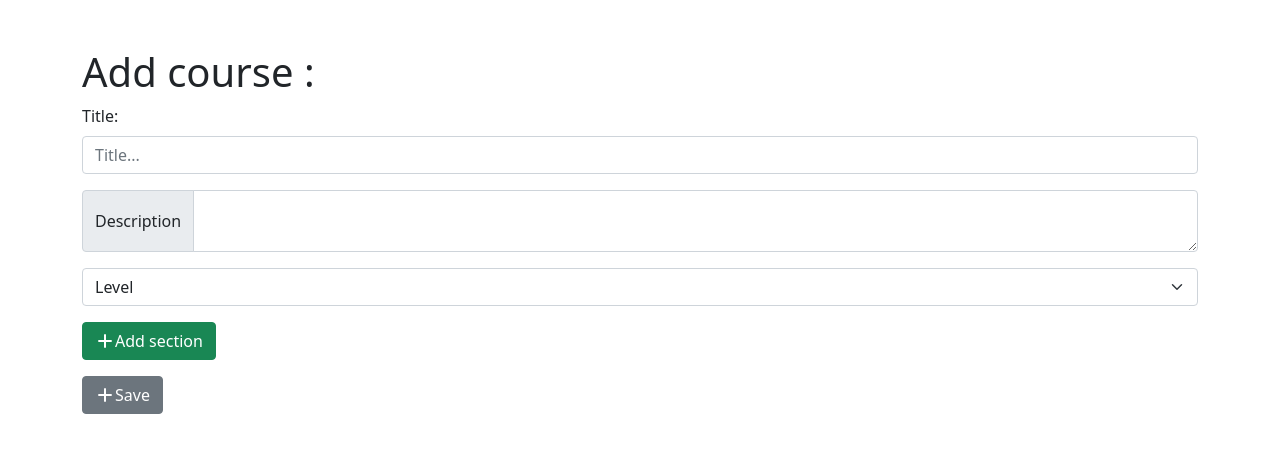
After one commit to MedMoawya02/cours_sections_brief, a PHP site: page /courses_create.php in a window 1280 px wide. The commit adds this page. Shown: the top 453 px of the page. Run offline with PHP 8.4, Linux system fonts and the light colour scheme; some libraries are stand-ins or nearby versions.

Commit message:
feat:l'integration du js pour afficher la section de l'ajout d'un section

```diff
--- /dev/null
+++ b/cours/courses_create.php
@@ -0,0 +1,56 @@
+<!-- // post
+insert
+lastid
+//insere loop section -->
+
+<!DOCTYPE html>
+<html lang="en">
+
+<head>
+    <meta charset="UTF-8">
+    <meta name="viewport" content="width=device-width, initial-scale=1.0">
+    <!-- bootsrtap link -->
+    <link href="https://cdn.jsdelivr.net/npm/bootstrap@5.0.2/dist/css/bootstrap.min.css" rel="stylesheet"
+        integrity="sha384-EVSTQN3/azprG1Anm3QDgpJLIm9Nao0Yz1ztcQTwFspd3yD65VohhpuuCOmLASjC" crossorigin="anonymous">
+    <!-- icons link -->
+    <link rel="stylesheet" href="https://cdnjs.cloudflare.com/ajax/libs/font-awesome/7.0.1/css/all.min.css"
+        integrity="sha512-2SwdPD6INVrV/lHTZbO2nodKhrnDdJK9/kg2XD1r9uGqPo1cUbujc+IYdlYdEErWNu69gVcYgdxlmVmzTWnetw=="
+        crossorigin="anonymous" referrerpolicy="no-referrer" />
+    <title>Courses</title>
+</head>
+
+<body>
+    <?php include '../infrastructure/config.php' ?>
+    <div class="container my-5">
+        <h1>Add course :</h1>
+        <form action="courses_create.php" method="post">
+
+            <div class="mb-3">
+                <label class="form-label">Title:</label>
+                <input type="text" class="form-control" id="formGroupExampleInput" placeholder="Title..." name="title">
+            </div>
+
+            <div class="input-group">
+                <span class="input-group-text">Description</span>
+                <textarea class="form-control" aria-label="With textarea" name="description"></textarea>
+            </div>
+
+            <select class="form-select mt-3" aria-label="Default select example" name="level">
+                <option selected>Level</option>
+                <option value="Débutant">Débutant</option>
+                <option value="Intermédiaire">Intermédiaire</option>
+                <option value="Avancé">Avancé</option>
+            </select>
+            <!-- div pour ajouter une section -->
+            <div id="sections">
+
+            </div>
+            <button class="btn btn-success mt-3" id="btnAddSection" type="button" ><i class="fa-solid fa-plus"></i>Add section</button><br>
+            <button class="btn btn-secondary mt-3" id="btnSave" type="button" ><i class="fa-solid fa-plus"></i>Save</button>
+        </form>
+    </div>
+
+    <script src="main.js"></script>
+</body>
+
+</html>
--- a/cours/courses_list.php
+++ b/cours/courses_list.php
@@ -21,13 +21,17 @@
             text-decoration: none;
             color: #fff;
         }
+        .btn{
+            color: #fff;
+            text-decoration: none;
+        }
     </style>
 </head>
 
 <body>
     <?php include '../infrastructure/config.php'; ?>
     <div class="container my-5">
-        <button class="btn btn-primary"><i class="fa-solid fa-plus"></i>New course</button>
+        <a href="courses_create.php"class="btn btn-primary"><i class="fa-solid fa-plus"></i>New course</a>
         <table class="table table-hover mt-3">
             <tr>
                 <th>id</th>
--- /dev/null
+++ b/cours/main.js
@@ -0,0 +1,52 @@
+let btnAddSection = document.getElementById('btnAddSection');
+let sectionsDiv = document.getElementById('sections');
+let formAddSection = document.getElementById('formAddSection');
+btnAddSection.addEventListener('click', () => {
+  /*   sectionsDiv.innerHTML+=`
+           <div class="mb-3">
+                <div class="mb-3">
+                <input type="hidden" class="form-control" id="formGroupExampleInput" placeholder="Title..." name="course_id">
+            </div>
+
+            <div class="mb-3">
+                <label class="form-label">Title of section:</label>
+                <input type="text" class="form-control" id="formGroupExampleInput" placeholder="Title..." name="SectionTitle">
+            </div>
+
+            <div class="input-group mb-3">
+                <span class="input-group-text">Content</span>
+                <textarea class="form-control" aria-label="With textarea" name="content"></textarea>
+            </div>
+
+            <div class="input-group">
+                <span class="input-group-text">Position</span>
+                <input type="number" class="form-control"  name="position">
+            </div>
+            <button class="btn btn-secondary mt-3" id="btnAdd"><i class="fa-solid fa-plus"></i>Save</button>
+        </div>
+    ` */
+    let div=document.createElement('div');
+    div.innerHTML=`
+           <div class="mb-3">
+                <div class="mb-3">
+                <input type="hidden" class="form-control" id="formGroupExampleInput" placeholder="Title..." name="course_id">
+            </div>
+
+            <div class="mb-3">
+                <label class="form-label">Title of section:</label>
+                <input type="text" class="form-control" id="formGroupExampleInput" placeholder="Title..." name="SectionTitle">
+            </div>
+
+            <div class="input-group mb-3">
+                <span class="input-group-text">Content</span>
+                <textarea class="form-control" aria-label="With textarea" name="content"></textarea>
+            </div>
+
+            <div class="input-group">
+                <span class="input-group-text">Position</span>
+                <input type="number" class="form-control"  name="position">
+            </div>
+        </div>
+    `
+    sectionsDiv.appendChild(div);
+})
```
